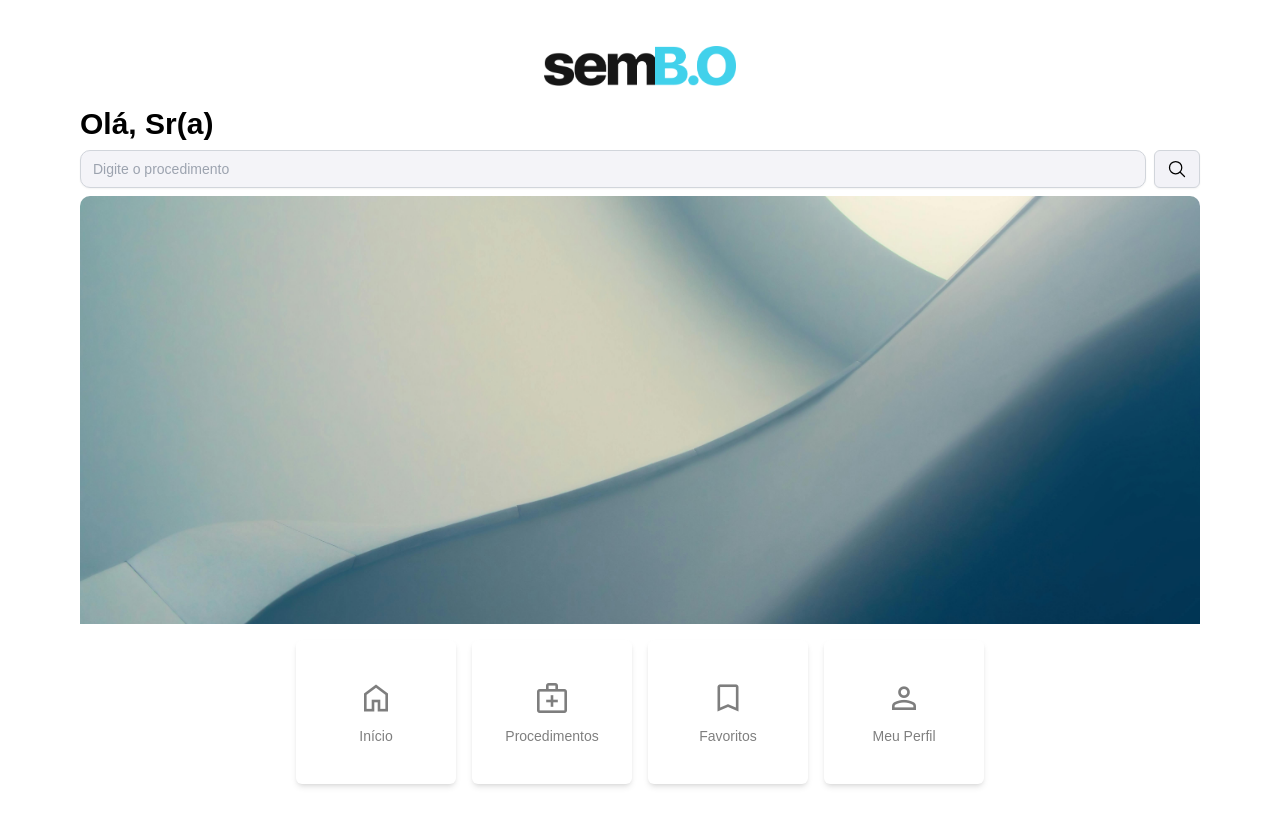
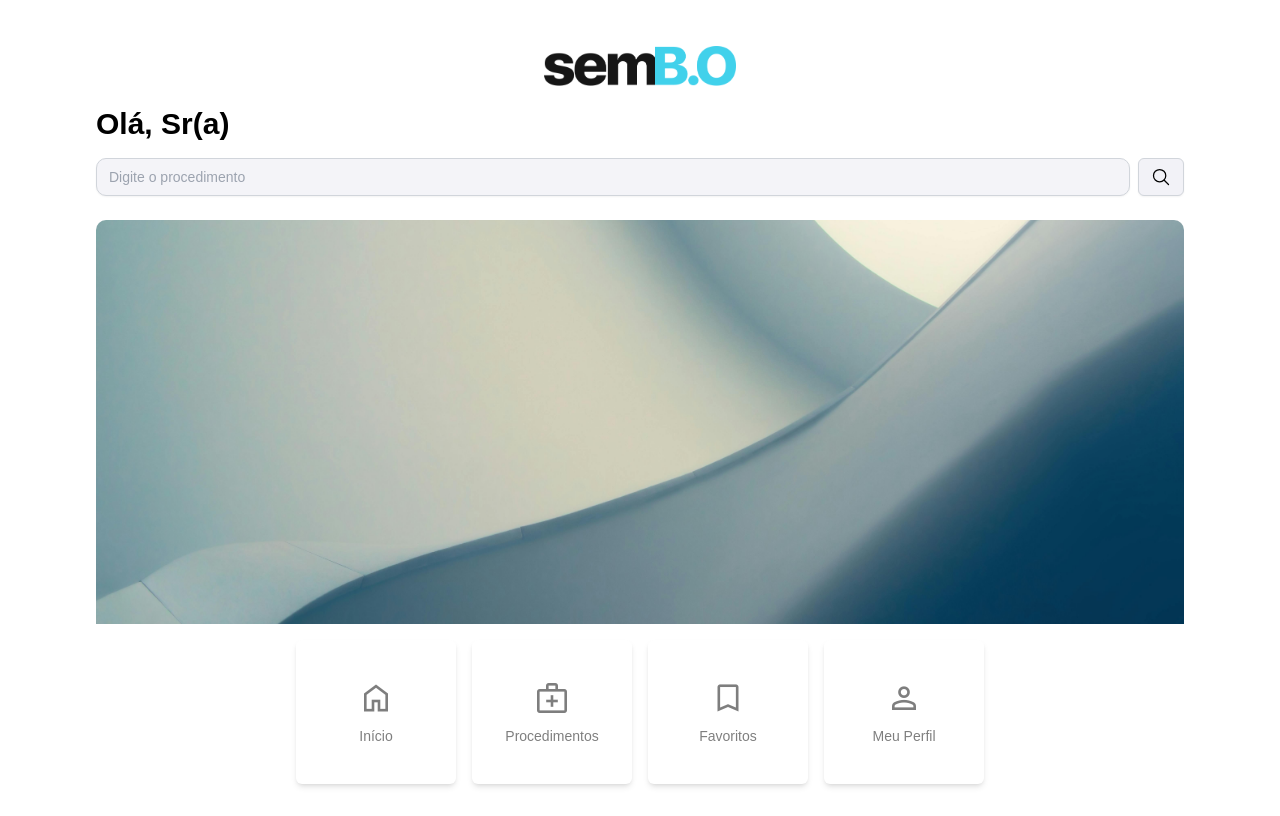
Before and after one commit to SemB-O/sem-bo, a Django app: template project/templates/front/home.html in a window 1280 px wide. Run offline with Django 4.2, Linux system fonts and the light colour scheme; the template is opened without the code that fills it, so the values that code supplies are empty; some libraries are stand-ins or nearby versions.

Commit message:
feat: add responsible layout to all screens

```diff
--- a/project/static/front/home_style.css
+++ b/project/static/front/home_style.css
@@ -333,11 +333,6 @@ body {
         height: 80vh;
     }
 
-    .bg-white {
-        --tw-bg-opacity: none !important;
-        background-color: transparent !important;
-    }
-
     ::-webkit-scrollbar {
         display: none;
     }
--- a/project/templates/front/home.html
+++ b/project/templates/front/home.html
@@ -2,54 +2,47 @@
 {%  load static %}
 
 {% block title %}
-
 Sem B.O
-
 {% endblock %}
 
 {% block head %}
-
 <link rel="stylesheet" href="{% static 'front/home_style.css' %}">
 <link rel="stylesheet" href="https://cdnjs.cloudflare.com/ajax/libs/font-awesome/6.5.2/css/all.min.css">
-
 {% endblock %}
 
 {% block content %}
-
 <section class="content-page">
     {% include 'parciais/menu.html' %}
-
-        <div class="central-container mx-[5rem]">
-            <div>
-                <div class="welcome text-black-700 font-semibold text-3xl">
+    <div class="central-container px-4 md:mt-0 mt-8 md:mx-[5rem]">
+        <div class="mb-4">
+            <div class="welcome text-black-700 font-semibold text-2xl md:text-3xl text-center md:text-left">
                 Olá, <b class="text-black-700">Sr(a) {{ user.first_name.title }}</b>
             </div>
-                <div class="note text-gray-600">
+            <div class="note text-gray-600 text-sm md:text-base text-center md:text-left mt-1">
                 {% for occupation in user.occupations.all %}
                     <b class="font-semibold">{{ occupation.name }}</b>
                 {% endfor %}
             </div>
         </div>
-            <form id="search-form" class="form-search" method="GET" action="{% url 'search' %}">
+
+        <form id="search-form" class="form-search w-full" method="GET" action="{% url 'search' %}">
             {% csrf_token %}
-                <div class="search flex items-center bg-transparent pt-2 pb-2 w-full">
-                    <div class="mr-2 w-full">
+            <div class="search flex flex-row items-center gap-2 bg-transparent w-full">
+                <div class="w-full">
                     <input type="text" name="q" class="block rounded-md border border-gray-300 shadow-sm focus:border-blue-500 focus:ring-blue-500 sm:text-sm px-3 py-2 bg-[#F2F2F7] w-full" placeholder="Digite o procedimento">
                 </div>
-                    <button type="submit" aria-label="search" class="flex items-center rounded-md border border-gray-300 shadow-sm focus:border-blue-500 focus:ring-blue-500 sm:text-sm px-3 py-2.5 sm:py-2 bg-[#F2F2F7] hover:bg-gray-200 transition">
+                <button type="submit" aria-label="search" class="flex items-center justify-center rounded-md border border-gray-300 shadow-sm focus:border-blue-500 focus:ring-blue-500 sm:text-sm px-3 py-2.5 sm:py-2 bg-[#F2F2F7] hover:bg-gray-200 transition">
                     <ion-icon name="search-outline" class="w-5 h-5 md hydrated" role="img"></ion-icon>
                 </button>
             </div>
         </form>
 
-            <div class="results none">
-                <div class="search_results">
-                </div>
+        <div class="results none mt-4">
+            <div class="search_results"></div>
         </div>
 
-            <div class="banner flex justify-center items-center">
-                <!-- <video src="{% static 'assets/banner.mp4' %}" loop autoplay muted></video> -->
-                <img src="{% static 'assets/abstract.jpg' %}" class="object-cover">
+        <div class="banner flex justify-center items-start md:items-center mt-4 md:mt-6">
+            <img src="{% static 'assets/abstract.jpg' %}" class="object-cover w-full md:max-h-[250px] md:max-h-none rounded-lg">
         </div>
     </div>
 
@@ -58,17 +51,17 @@ Sem B.O
 
 <div class="content-principal folder-modal">
     <div id="favorite-modal" class="modal hidden fixed inset-0 flex items-center justify-center bg-gray-900 bg-opacity-50">
-            <div class="modal-content-folder bg-gray-100 w-11/12 md:w-2/3 lg:w-1/3 mx-auto mt-10 rounded-lg p-6">
-                <div class="sup-folder">
+        <div class="modal-content-folder bg-gray-100 w-11/12 md:w-2/3 lg:w-1/3 mx-auto mt-10 rounded-lg p-6 max-h-[80vh] overflow-auto">
+            <div class="sup-folder flex justify-between items-center mb-4">
                 <div></div>
-                    <h2 class="text-xl ml-2 mb-2 title-modal-folders">Adicione a uma <b>Pasta de Favoritos</b></h2>
+                <h2 class="text-xl text-center title-modal-folders">Adicione a uma <b>Pasta de Favoritos</b></h2>
                 <span class="close text-gray-600 cursor-pointer">&times;</span>
             </div>
             <ul class="mb-4">
                 {% for folder in favorite_folders %}
                     <li class="folder mb-2 shadow">
-                            <label for="folder-{{ folder.id }}" class="label-folder cursor-pointer list-folders">
-                                <label for="folder-{{ folder.id }}">{{ folder.name }}</label>
+                        <label for="folder-{{ folder.id }}" class="label-folder cursor-pointer list-folders flex justify-between items-center">
+                            <span class="truncate max-w-[70%]">{{ folder.name }}</span>
                             <input type="checkbox" id="folder-{{ folder.id }}" name="folders" value="{{ folder.id }}" class="checkbox-custom mr-2" {% if folder.name == 'Geral' %}checked{% endif %}>
                         </label>
                     </li>
@@ -79,6 +72,7 @@ Sem B.O
     </div>
     <div class="blur hidden"></div>
 </div>
+
 
 <script type="module" src="https://unpkg.com/ionicons@7.1.0/dist/ionicons/ionicons.esm.js"></script>
 <script nomodule src="https://unpkg.com/ionicons@7.1.0/dist/ionicons/ionicons.js"></script>
@@ -347,5 +341,4 @@ Sem B.O
     });
 
 </script>
-
 {% endblock %}
--- a/project/templates/front/procedure_favorite.html
+++ b/project/templates/front/procedure_favorite.html
@@ -17,7 +17,7 @@ Sem B.O
 
 {% include 'parciais/menu.html' %}
 
-<div class="mx-[5rem]">
+<div class="mx-[1.3rem] md:mx-[5rem]">
 <form id="search-form" class="form-search" method="GET" action="{% url 'search_favorites' %}">
     {% csrf_token %}
     <div class="search flex items-center bg-transparent pt-2 pb-2 w-full">
@@ -26,7 +26,7 @@ Sem B.O
         </div>
         <div class="grid grid-cols-2 gap-2">
             <button type="submit" aria-label="search" class="flex items-center rounded-md border border-gray-300 shadow-sm focus:border-black focus:ring-black sm:text-sm px-3 py-2.5 sm:py-2 bg-[#F2F2F7] hover:bg-gray-200 transition">
-                <ion-icon name="search-outline" class="w-5 h-5 md hydrated" role="img"></ion-icon>
+                <ion-icon name="search-outline" class="md:w-5 md:h-5 md hydrated" role="img"></ion-icon>
             </button>
             <button type="button" id="filter" id="open-filter-modal" aria-label="filter" class="flex items-center justify-center rounded-md border border-gray-300 shadow-sm focus:border-black focus:ring-black sm:text-sm px-3 py-2.5 sm:py-2 bg-[#F2F2F7] hover:bg-gray-200 transition">
                 <ion-icon name="add" class="w-6 h-6 md hydrated" role="img"></ion-icon>
--- a/project/templates/front/procedure_list.html
+++ b/project/templates/front/procedure_list.html
@@ -19,7 +19,7 @@ Sem B.O
 
 {% include 'parciais/menu.html' %}
 
-<div class="mx-[5rem]">
+<div class="mx-[1rem] md:mx-[5rem]">
 <form id="search-form" class="form-search" method="GET" action="{% url 'procedure_more' %}">
     {% csrf_token %}
     <div class="search flex items-center bg-transparent pt-2 pb-2 w-full">
```
Also changed, not shown: project/templates/front/profile.html (+6 -4 lines). Lines whose indentation alone changed are shown as unchanged.
